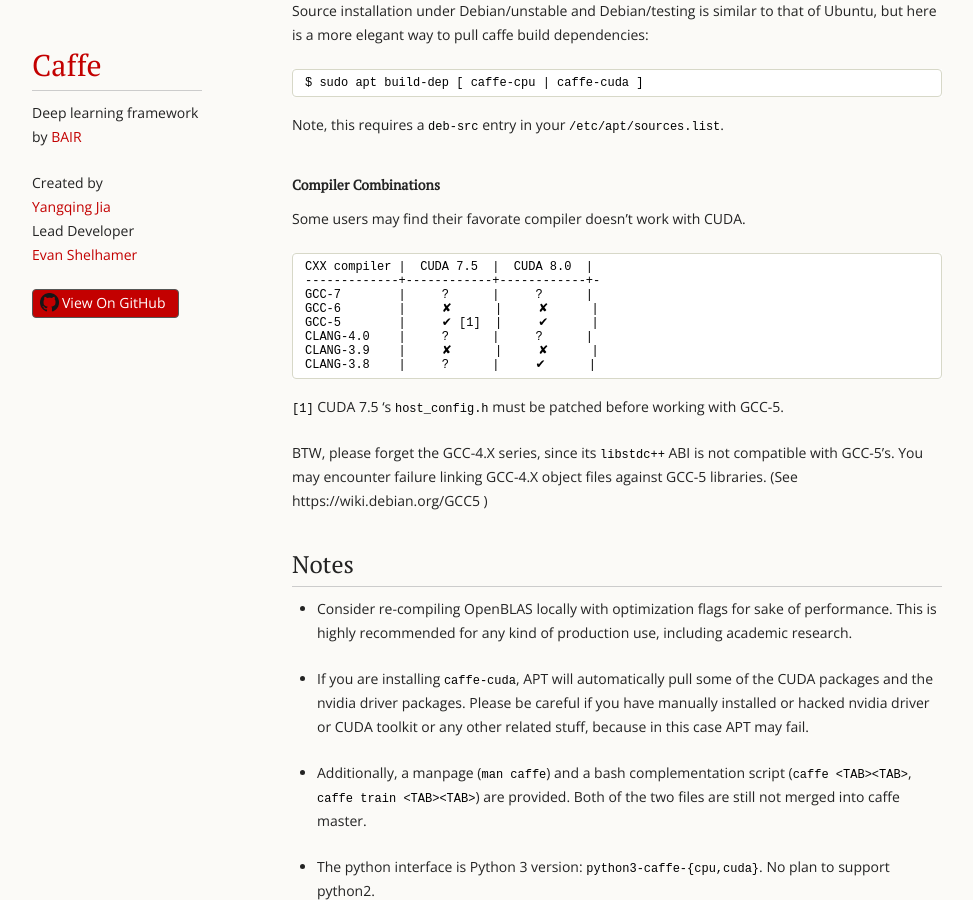
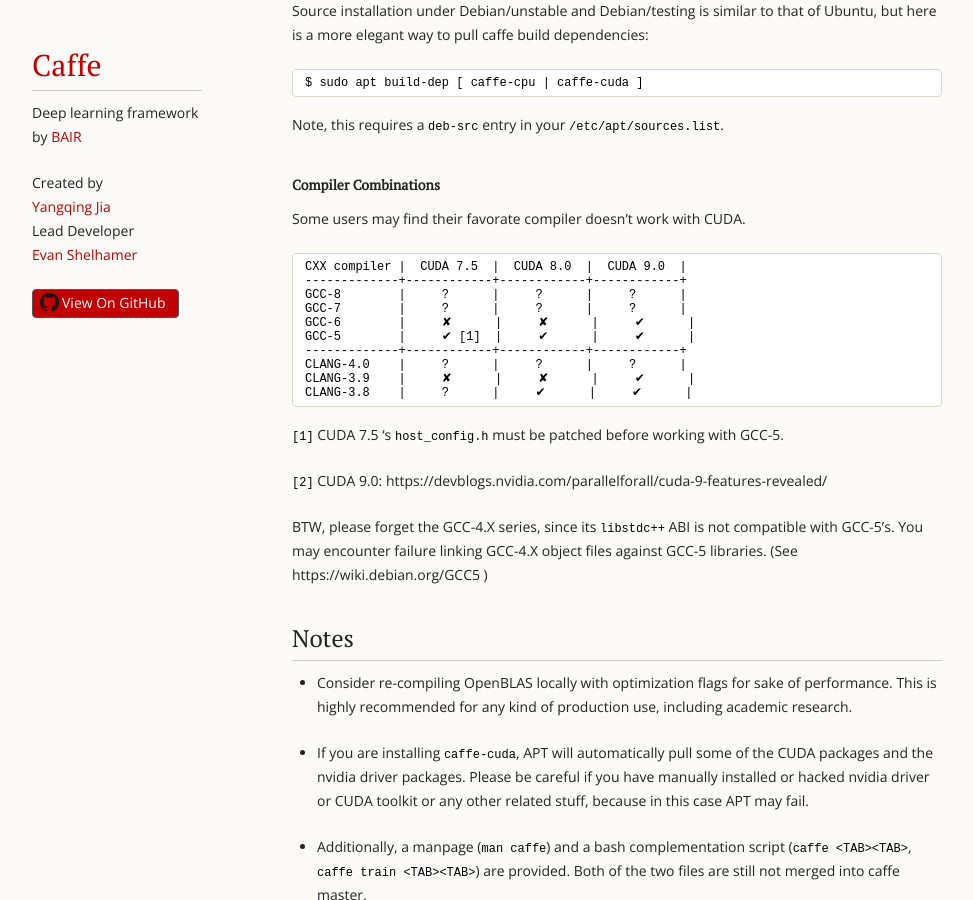
Before and after one commit to a0x8o/caffe, a Jekyll site: the page built from docs/install_apt_debian.md, in a window 1280 px wide and 900 px high, scrolled down 1542 px. Shown: the whole window, without its empty margins (18-991 px from the left). Built offline with Jekyll 4.4.1, drawn with Linux system fonts in a browser that asks for light colours.

Commit message:
2017-05-16:10:31:38

````diff
--- a/docs/install_apt_debian.md
+++ b/docs/install_apt_debian.md
@@ -96,17 +96,21 @@ Note, this requires a `deb-src` entry in your `/etc/apt/sources.list`.
 Some users may find their favorate compiler doesn't work with CUDA.
 
 ```
-CXX compiler |  CUDA 7.5  |  CUDA 8.0  |
--------------+------------+------------+-
-GCC-7        |     ?      |     ?      |
-GCC-6        |     ✘      |     ✘      |
-GCC-5        |     ✔ [1]  |     ✔      |
-CLANG-4.0    |     ?      |     ?      |
-CLANG-3.9    |     ✘      |     ✘      |
-CLANG-3.8    |     ?      |     ✔      |
+CXX compiler |  CUDA 7.5  |  CUDA 8.0  |  CUDA 9.0  |
+-------------+------------+------------+------------+
+GCC-8        |     ?      |     ?      |     ?      |
+GCC-7        |     ?      |     ?      |     ?      |
+GCC-6        |     ✘      |     ✘      |     ✔      |
+GCC-5        |     ✔ [1]  |     ✔      |     ✔      |
+-------------+------------+------------+------------+
+CLANG-4.0    |     ?      |     ?      |     ?      |
+CLANG-3.9    |     ✘      |     ✘      |     ✔      |
+CLANG-3.8    |     ?      |     ✔      |     ✔      |
 ```
 
 `[1]` CUDA 7.5 's `host_config.h` must be patched before working with GCC-5.
+
+`[2]` CUDA 9.0: https://devblogs.nvidia.com/parallelforall/cuda-9-features-revealed/
 
 BTW, please forget the GCC-4.X series, since its `libstdc++` ABI is not compatible with GCC-5's.
 You may encounter failure linking GCC-4.X object files against GCC-5 libraries.
````
Also changed, not shown: src/caffe/CMakeLists.txt (+6 -6 lines), 3 other files.
